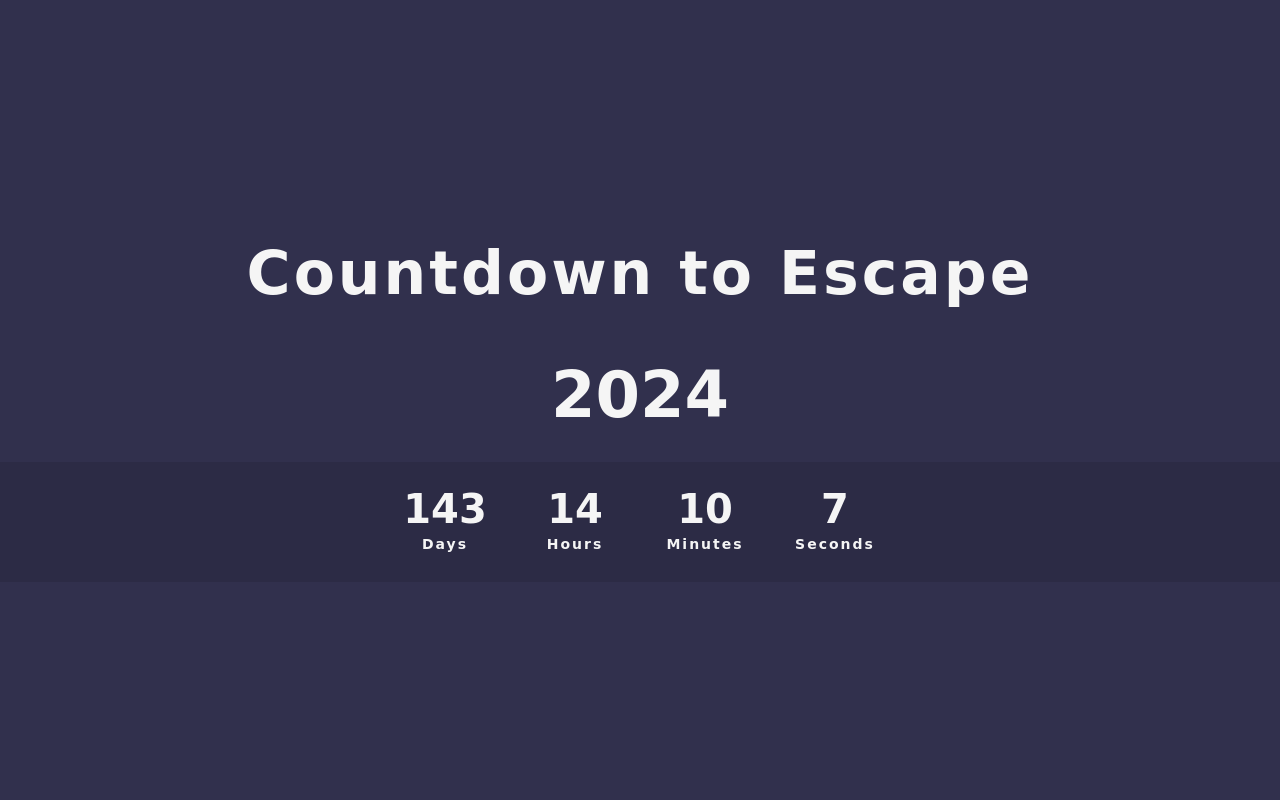
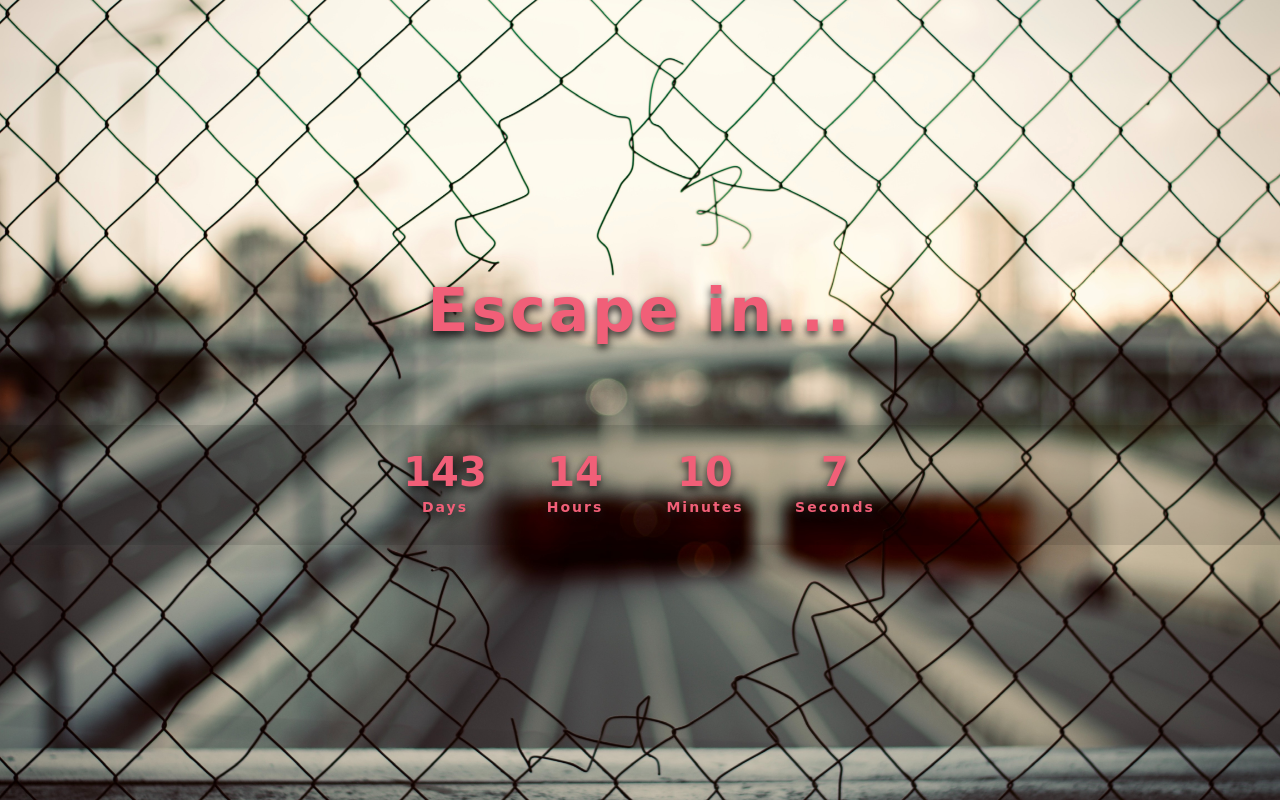
Before and after one commit to KrepostnoyPunk/Escape-in...-countdown-, a plain HTML site: page index.html in a window 1280 px wide. Drawn offline with Linux system fonts and the light colour scheme.

Commit message:
Add some more meaning in it and now it is Done.

```diff
--- a/index.html
+++ b/index.html
@@ -3,12 +3,11 @@
 <head>
     <meta charset="UTF-8">
     <meta name="viewport" content="width=device-width, initial-scale=1.0">
-    <title>Escape from ...</title>
+    <title>Escape in ...</title>
     <link rel="stylesheet" href="style.css">
 </head>
 <body>
-    <h2>Countdown to Escape</h2>
-    <div class="year">2024</div>
+    <h2>Escape in...</h2>
     <div class="countdown">
         <div id="day">00</div>
         <div id="hour">00</div>
--- a/style.css
+++ b/style.css
@@ -1,6 +1,10 @@
 body{
-    background-color: #31304D;
-    color: whitesmoke;
+    background-image: url("anton-nazaretian-vWPrYe5HCxY-unsplash.jpg");
+    background-size: cover;
+    background-repeat: no-repeat;
+    background-position: center;
+    color: rgb(241, 95, 120);
+    text-shadow: 0 4px 8px rgb(25,25,25);
     margin: 0;
     font-family: cursive;
     display: flex;
@@ -14,11 +18,6 @@ h2{
     font-size: 60px;
     letter-spacing: 3px;
     text-align: center;
-}
-
-.year{
-    font-size: 4em;
-    font-weight: bold;
 }
 
 .countdown{
```
Also changed, not shown: anton-nazaretian-vWPrYe5HCxY-unsplash.jpg (added).
